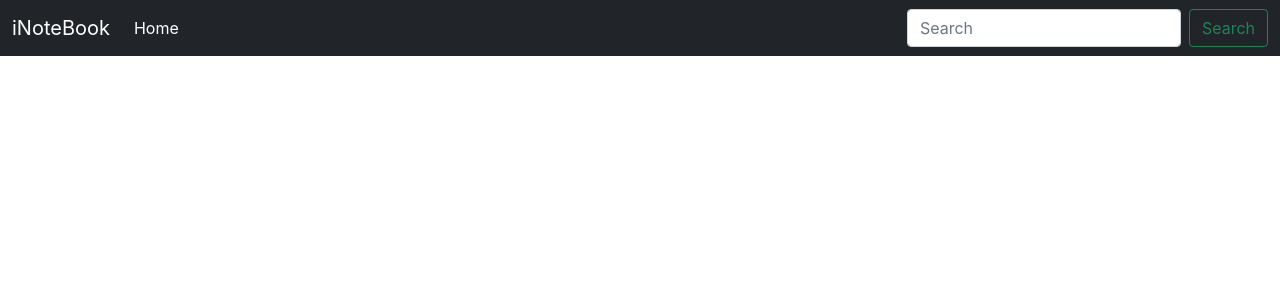
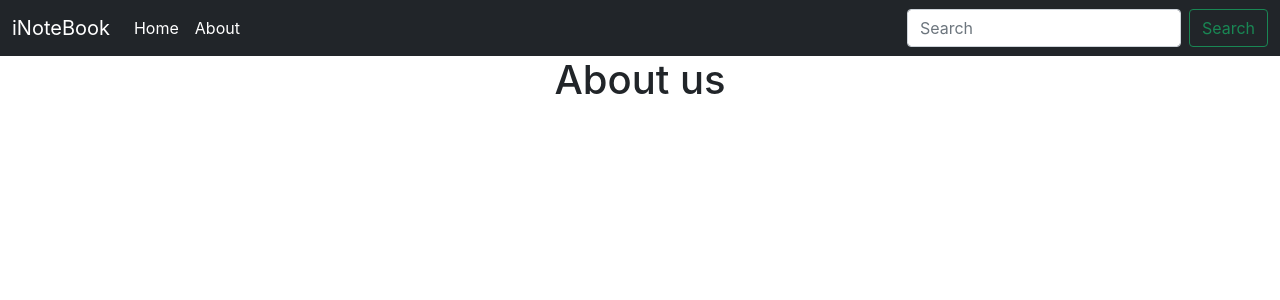
Before and after one commit to Shaharyar-saleem/iNotebook, a React (Create React App) app: page /about in a window 1280 px wide. Shown: the top 300 px of the page. Built offline with nearby package versions, Linux system fonts and the light colour scheme.

Commit message:
feat: dom router setup

```diff
--- a/package.json
+++ b/package.json
@@ -8,6 +8,7 @@
     "@testing-library/user-event": "^13.5.0",
     "react": "^18.0.0",
     "react-dom": "^18.0.0",
+    "react-router-dom": "^6.3.0",
     "react-scripts": "5.0.0",
     "web-vitals": "^2.1.4"
   },
--- a/src/App.js
+++ b/src/App.js
@@ -1,10 +1,20 @@
 import './App.css';
-import Navbar from './Components/Navbar'
+import Navbar from './Components/Navbar';
+import About from './Components/About';
+import {
+  BrowserRouter as Router,
+  Switch,
+  Route,
+  Routes
+} from "react-router-dom";
 
 function App() {
   return (
     <div className="App">
       <Navbar />
+      <Routes>
+          <Route path="/about" exact="true" element={<About />} />
+      </Routes>
     </div>
   );
 }
--- /dev/null
+++ b/src/Components/About.jsx
@@ -0,0 +1,9 @@
+import React from 'react'
+
+export default function About() {
+  return (
+    <div>
+      <h1>About us</h1>
+    </div>
+  )
+}
--- a/src/Components/Navbar.jsx
+++ b/src/Components/Navbar.jsx
@@ -1,4 +1,8 @@
 import React from "react";
+import {
+    BrowserRouter as Router,
+    Link,
+  } from "react-router-dom";
 
 export default function Navbar() {
   return (
@@ -21,9 +25,14 @@ export default function Navbar() {
         <div className="collapse navbar-collapse" id="navbarSupportedContent">
           <ul className="navbar-nav me-auto mb-2 mb-lg-0">
             <li className="nav-item">
-              <a className="nav-link active" aria-current="page" href="#">
+              <Link to="/" className="nav-link active" aria-current="page">
                 Home
-              </a>
+              </Link>
+            </li>
+            <li className="nav-item">
+              <Link to="/about" className="nav-link active" aria-current="page">
+                About
+              </Link>
             </li>
           </ul>
           <form className="d-flex">
--- a/src/index.js
+++ b/src/index.js
@@ -2,10 +2,11 @@ import React from 'react';
 import ReactDOM from 'react-dom';
 import './index.css';
 import App from './App';
+import { BrowserRouter } from "react-router-dom";
 
 ReactDOM.render(
-  <React.StrictMode>
+  <BrowserRouter>
     <App />
-  </React.StrictMode>,
+  </BrowserRouter>,
   document.getElementById('root')
 );
```
Also changed, not shown: 1 other file (tests, documents, lock files or other folders).
